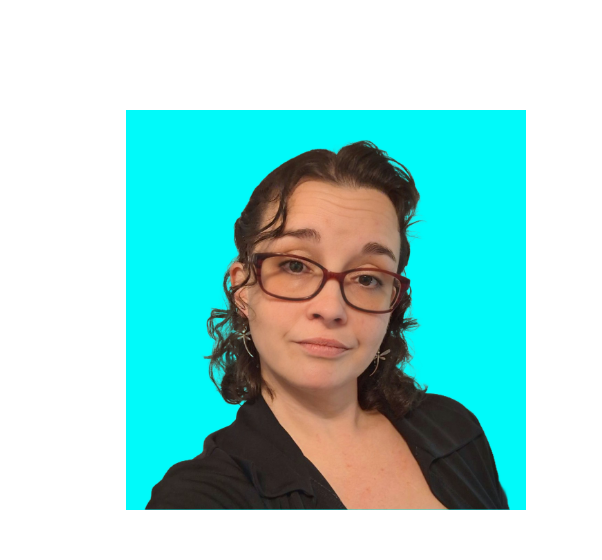
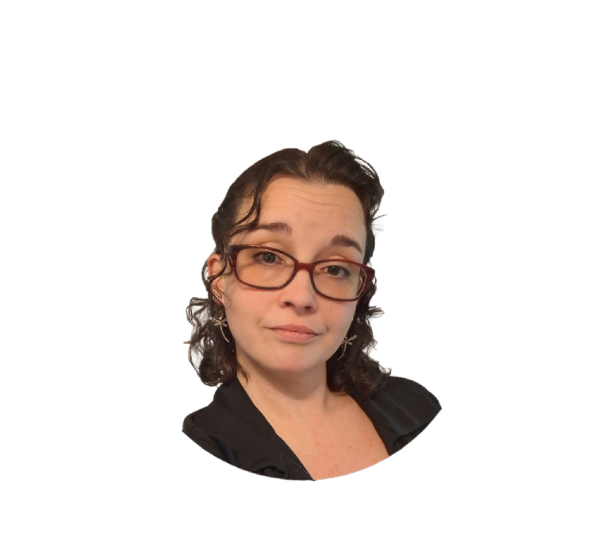
Before and after one commit to BBaril/bethany.baril.portfolio, a plain HTML site: page index.html in a window 1280 px wide. Shown: the part 174-734 px from the top of the page, 131-733 px from the left. Drawn offline with Linux system fonts and the light colour scheme.

Commit message:
picture update

```diff
--- a/index.html
+++ b/index.html
@@ -38,7 +38,7 @@
     </nav>
     <section id="profile">
       <div class="section__pic-container">
-        <img src="./assets/picBB2.png" alt="Bethany Baril profile picture" />
+        <img src="./assets/picBB4.png" alt="Bethany Baril profile picture" />
       </div>
       <div class="section__text">
         <p class="section__text__p1">Hello, I'm</p>
```
Also changed, not shown: assets/picBB4.png (added).
